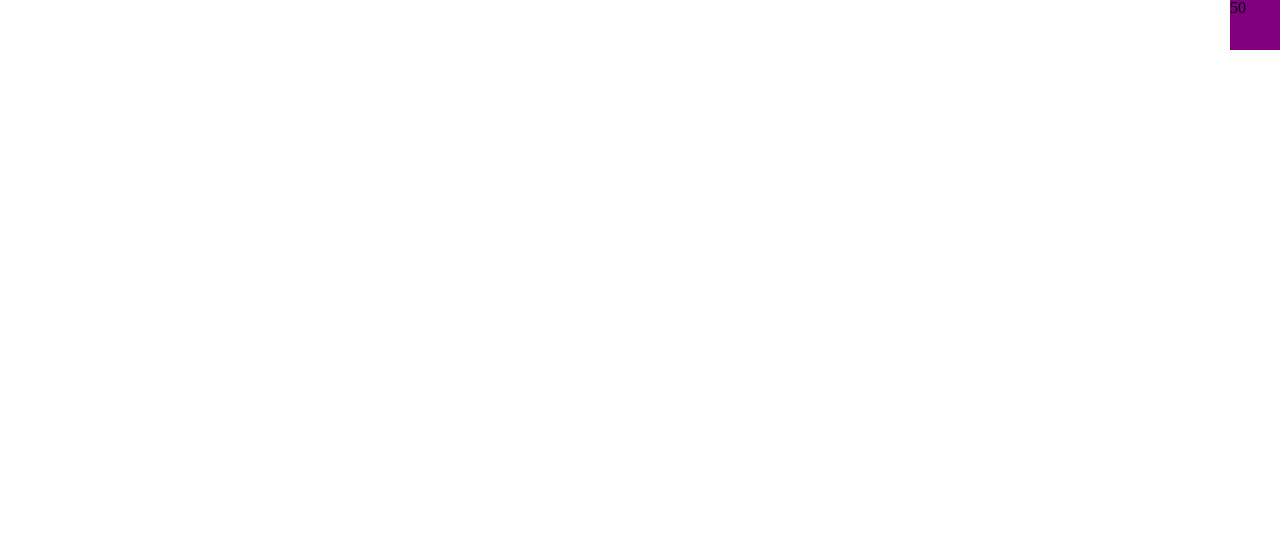
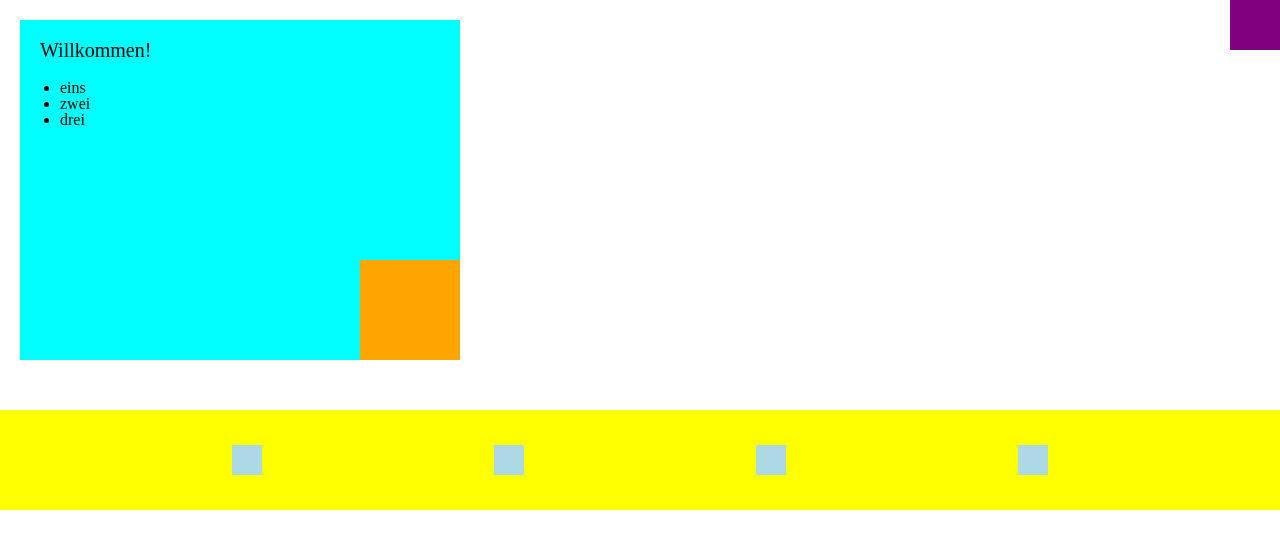
Before and after one commit to Marggoo4/2023_SWP, a plain HTML site: page 2_Übung/index.html in a window 1280 px wide. Drawn offline with Linux system fonts and the light colour scheme.

Commit message:
Übung 2 done

```diff
--- a/2_Übung/index.html
+++ b/2_Übung/index.html
@@ -8,6 +8,21 @@
     <link rel="stylesheet" href="reset.css">
 </head>
 <body>
-    <div class="cornerblock">50</div>
+    <div class="cornerblock"></div>
+    <div class="textcontainer">
+        <p style="font-size: 20px;">Willkommen!</p>
+        <ul class="letter">
+            <li>eins</li>
+            <li>zwei</li>
+            <li>drei</li>
+        </ul>
+        <div class="textbox"></div>
+    </div>
+    <div class="bottomcontainer">
+        <div class="bottomboxes"></div>
+        <div class="bottomboxes"></div>
+        <div class="bottomboxes"></div>
+        <div class="bottomboxes"></div>
+    </div>
 </body>
 </html>
--- a/2_Übung/style.css
+++ b/2_Übung/style.css
@@ -1,7 +1,53 @@
 .cornerblock {
-    position: absolute;
+    position: fixed;
     background-color: purple;
     width: 50px;
     height: 50px;
     right: 0px;
+    top: 0px;
+
 }
+
+.textcontainer {
+    position: relative;
+    background-color: aqua;
+    width: 400px;
+    height: 300px;
+    top: 20px;
+    left: 20px;
+    padding: 20px;
+
+}
+
+.textbox {
+    position: absolute;
+    background-color: orange;
+    width: 100px;
+    height: 100px;
+    right: 0px;
+    bottom: 0px;
+}
+
+.bottomcontainer {
+    position: relative;
+    background-color: yellow;
+    height: 100px;
+    top: 70px;
+    display: flex;
+    justify-content: space-evenly;
+    align-items: center;
+
+
+}
+
+.bottomboxes {
+    background-color: lightblue;
+    width: 30px;
+    height: 30px;
+
+}
+
+.letter {
+    list-style-type: disc;
+    padding: 20px;
+}
```
